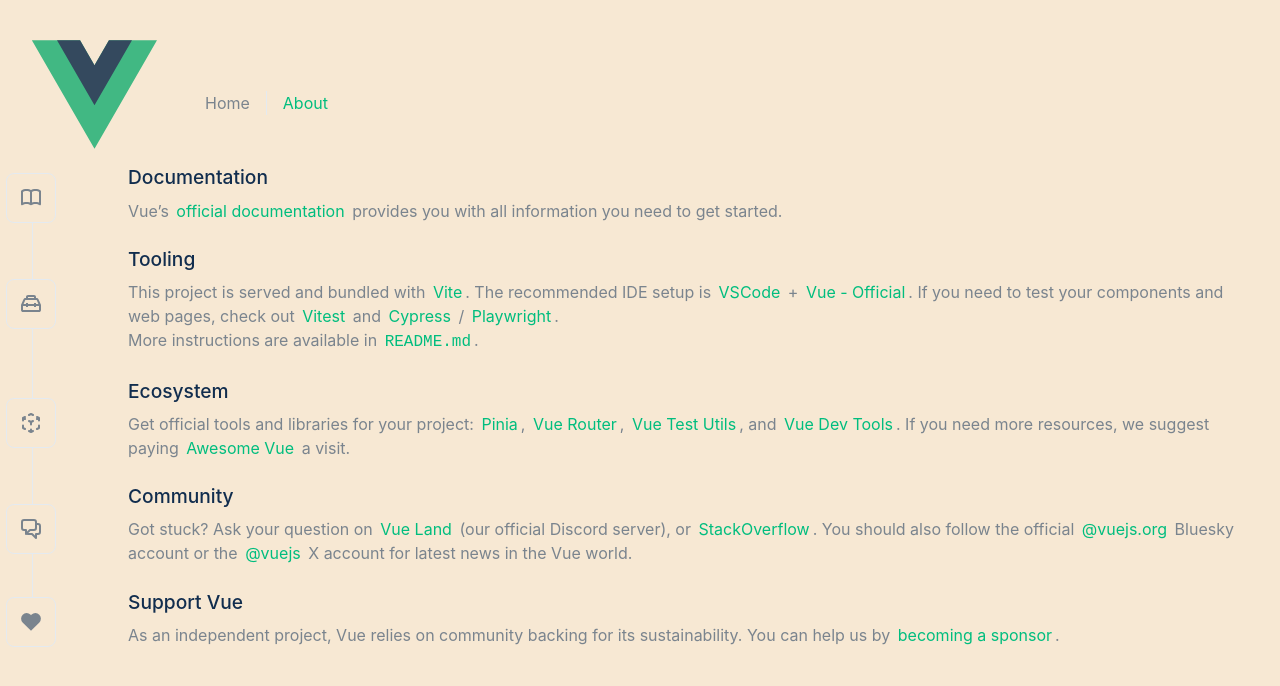
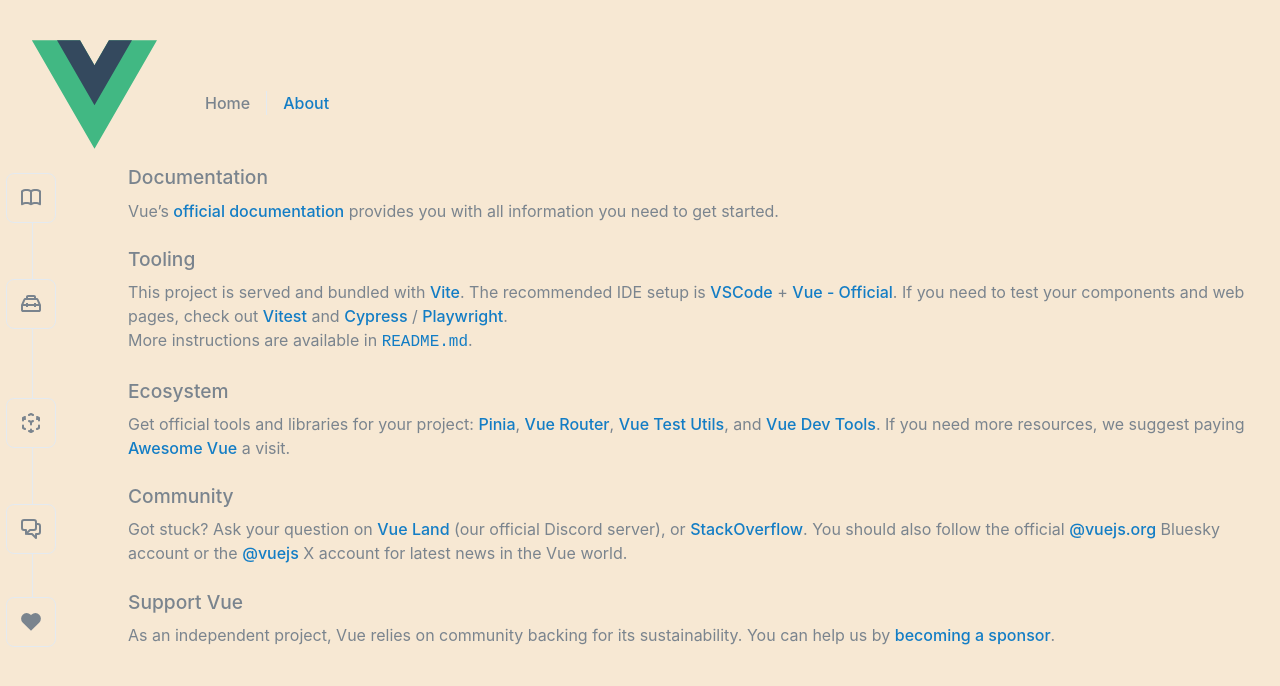
Before and after one commit to nsdumanlife/umay, a Vue app: page / in a window 1280 px wide. Shown: the top 686 px of the page. Built offline with nearby package versions, Linux system fonts and the light colour scheme; the HTML template or start-up script is replaced by a standard one.

Commit message:
Enhance link styles in base.css and clean up main.css by removing redundant styles

```diff
--- a/src/assets/base.css
+++ b/src/assets/base.css
@@ -39,6 +39,9 @@
   --text-light-2: rgba(58, 80, 107, 0.66);
   --text-dark-1: var(--white);
   --text-dark-2: rgba(255, 255, 255, 0.64);
+
+  --color-link: var(--blue);
+  --color-link-hover: var(--blue-hover);
 }
 
 /* semantic color variables for this project */
@@ -50,7 +53,7 @@
   --color-border: var(--border-light);
   --color-border-hover: var(--blue-soft);
 
-  --color-heading: var(--text-light-1);
+  --color-heading: var(--text-light- 1);
   --color-text: var(--text-light-2);
 
   --color-primary: var(--blue);
@@ -103,3 +106,16 @@
   -webkit-font-smoothing: antialiased;
   -moz-osx-font-smoothing: grayscale;
 }
+
+a {
+  color: var(--color-link);
+  text-decoration: none;
+  font-weight: 500;
+  transition: color 0.2s ease;
+}
+
+a:hover {
+  color: var(--color-link-hover);
+  text-decoration: underline;
+  text-underline-offset: 3px;
+}
--- a/src/assets/main.css
+++ b/src/assets/main.css
@@ -7,14 +7,6 @@
   font-weight: normal;
 }
 
-a,
-.green {
-  text-decoration: none;
-  color: hsla(160, 100%, 37%, 1);
-  transition: 0.4s;
-  padding: 3px;
-}
-
 @media (hover: hover) {
   a:hover {
     background-color: hsla(160, 100%, 37%, 0.2);
```
